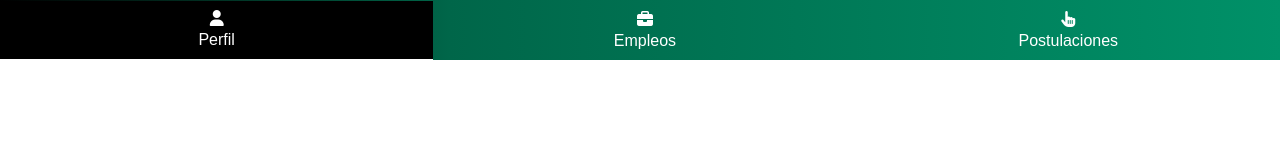
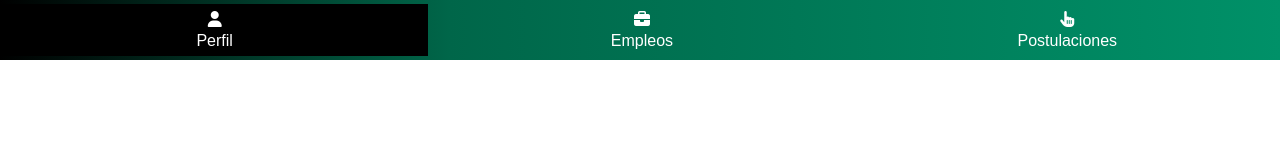
Before and after one commit to AleChacon34/AgileWare-Solutions---Proyecto, a plain HTML site: page Bolsa de Empleo/cssGeneral/barraNavegacionBuscador.html in a window 1280 px wide. In both pictures the pointer is over the element "Perfil". Drawn offline with Linux system fonts and the light colour scheme.

Commit message:
actuallizacion barras

```diff
--- a/Bolsa de Empleo/cssGeneral/barraNavegacionBuscador.css
+++ b/Bolsa de Empleo/cssGeneral/barraNavegacionBuscador.css
@@ -27,8 +27,7 @@ nav div {
 nav div:hover {
     transition: all 0.3s;
     background-color: rgb(0, 0, 0);
-    padding: 5px;
-    border-bottom: 1px solid white;
+    padding: 2px;
 }
 
 nav div:active {
--- a/Bolsa de Empleo/cssGeneral/barraNavegacionEmpresa.css
+++ b/Bolsa de Empleo/cssGeneral/barraNavegacionEmpresa.css
@@ -27,7 +27,6 @@ nav div:hover {
     transition: all 0.3s;
     background-color: rgb(0, 0, 0);
     padding: 5px;
-    border-bottom: 1px solid white;
 }
 
 nav div:active {
```
